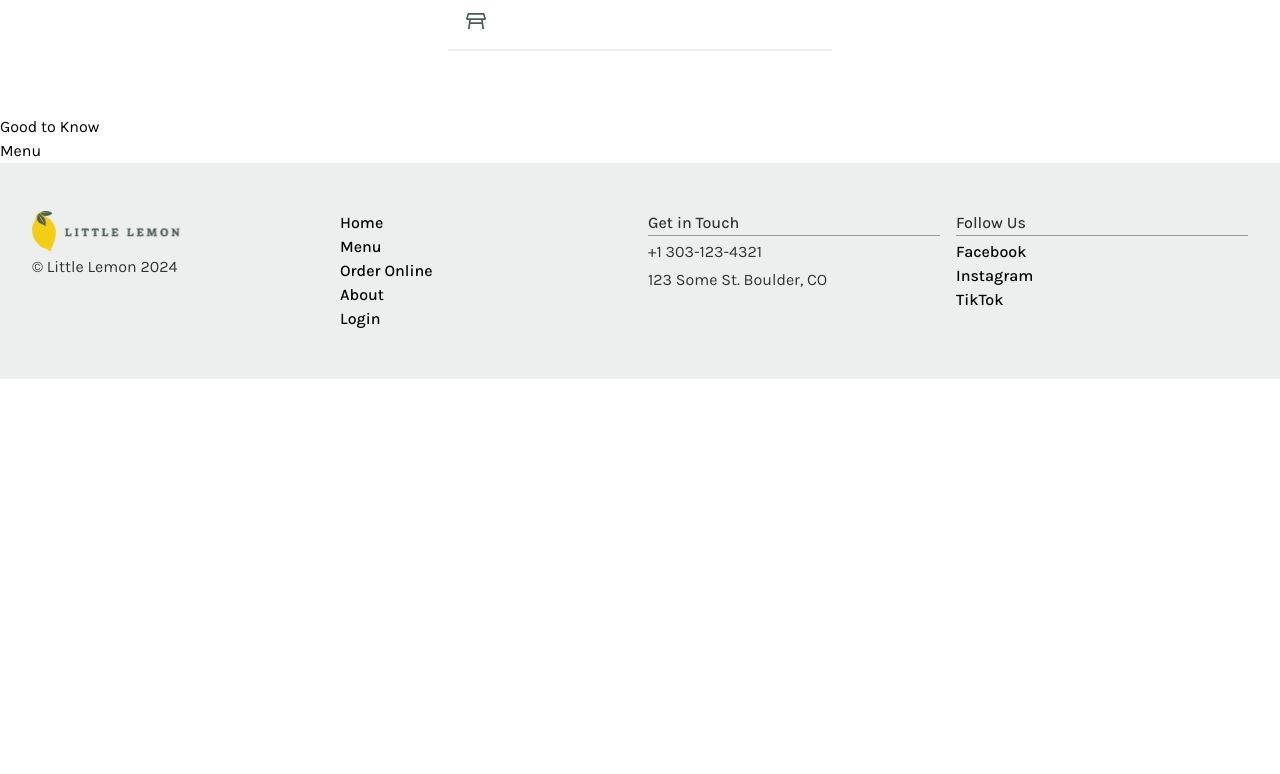
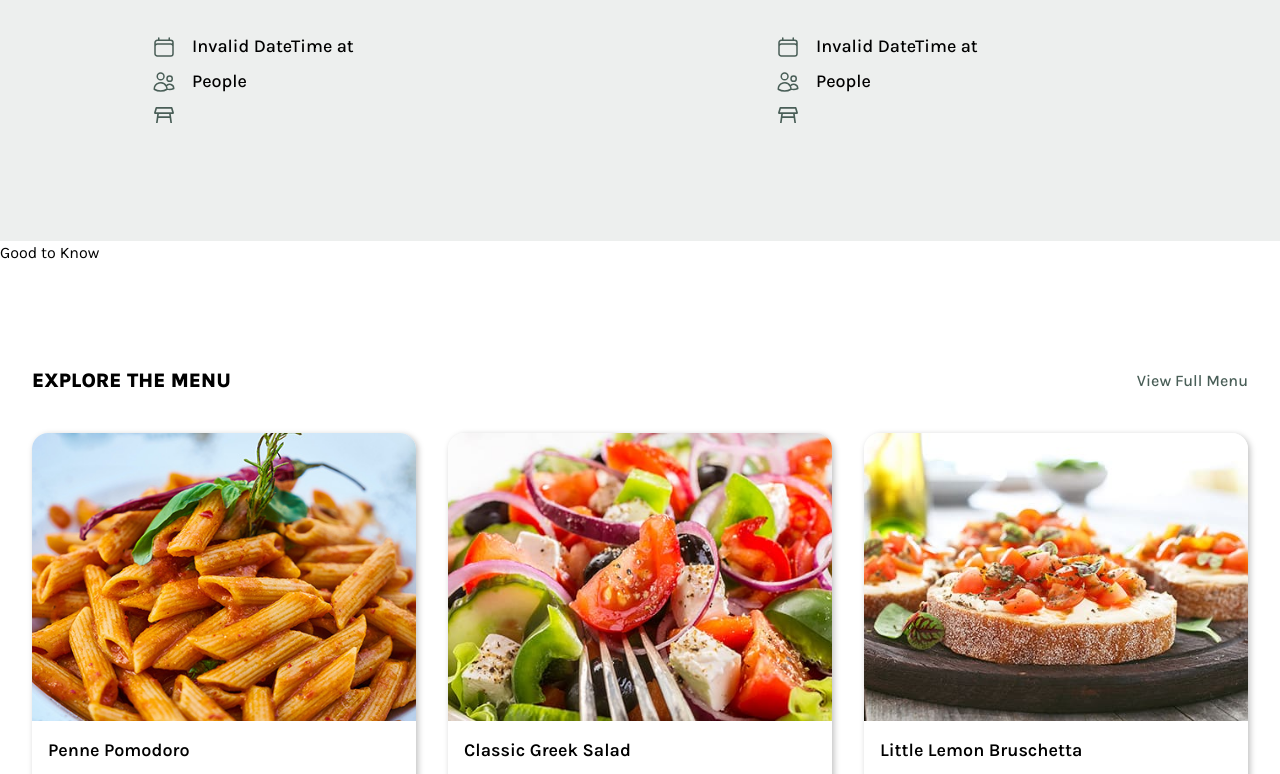
Before and after one commit to MoxieEric/meta-front-end-developer-capstone, a React (Create React App) app: page /confirmed in a window 1280 px wide. Shown: the part 746-1520 px from the top of the page. Before the commit the page ends 1125 px from the top, so only its background shows below. Built offline with nearby package versions, Linux system fonts and the light colour scheme; a web font is replaced by a local one.

Commit message:
save reservation to localstorage

```diff
--- a/src/components/form/BookingForm.js
+++ b/src/components/form/BookingForm.js
@@ -12,7 +12,8 @@ import { submitAPI } from '../../utils/api/bookingApi'
 
 const BookingForm = () => {
 	const navigate = useNavigate()
-	const { onClose, bookReservation } = useBookingContext()
+	const { onClose, bookReservation, activeReservationSlot } =
+		useBookingContext()
 
 	const handleSubmit = async ({
 		firstName,
@@ -23,6 +24,7 @@ const BookingForm = () => {
 	}) => {
 		if (submitAPI({ firstName, lastName, occasion, email, comment })) {
 			bookReservation({
+				...activeReservationSlot,
 				firstName,
 				lastName,
 				email,
--- a/src/components/layout/Modal.js
+++ b/src/components/layout/Modal.js
@@ -6,7 +6,7 @@ import { XMarkIcon } from '@heroicons/react/24/solid'
 
 const Modal = () => {
 	const modalRef = useRef()
-	const { isOpen, onClose } = useBookingContext()
+	const { isOpen, onClose, activeReservationSlot } = useBookingContext()
 	const closeModal = () => modalRef.current.close()
 
 	useEffect(() => {
@@ -36,7 +36,9 @@ const Modal = () => {
 					</div>
 
 					<div className='modal-body'>
-						<ReservationDetails />
+						<ReservationDetails
+							reservation={activeReservationSlot}
+						/>
 						<BookingForm />
 					</div>
 
--- a/src/components/reservations/ReservationDetails.js
+++ b/src/components/reservations/ReservationDetails.js
@@ -3,16 +3,14 @@ import {
 	SparklesIcon,
 	UsersIcon,
 } from '@heroicons/react/24/outline'
-import { useBookingContext } from '../../context/bookingContext'
 import TableIcon from '../icons/TableIcon'
 import { useEffect, useState } from 'react'
 import { DateTime } from 'luxon'
 
-const ReservationDetails = () => {
-	const { reservation, user } = useBookingContext()
+const ReservationDetails = ({ reservation }) => {
 	const [reservationDate, setReservationDate] = useState('')
 	useEffect(() => {
-		const label = DateTime.fromJSDate(new Date(reservation.date)).toFormat(
+		const label = DateTime.fromJSDate(new Date(reservation?.date)).toFormat(
 			'cccc LLL. d,'
 		)
 		setReservationDate(label)
@@ -22,21 +20,23 @@ const ReservationDetails = () => {
 			<div className='item'>
 				<CalendarIcon className='icon' />
 				<p className='lead-text'>
-					{reservationDate} at {reservation.time}
+					{reservationDate} at {reservation?.time}
 				</p>
 			</div>
 			<div className='item'>
 				<UsersIcon className='icon' />
-				<p className='lead-text'>{reservation.guests} People</p>
+				<p className='lead-text'>{reservation?.guests} People</p>
 			</div>
 			<div className='item'>
 				<TableIcon className='icon' />
-				<p className='lead-text'>{reservation.seating}</p>
+				<p className='lead-text'>{reservation?.seating}</p>
 			</div>
-			{user?.occasion && (
+			{reservation?.occasion && (
 				<div className='item'>
 					<SparklesIcon className='icon' />
-					<p className='lead-text'>{user.occasion}</p>
+					<p className='lead-text capitalize'>
+						{reservation.occasion}
+					</p>
 				</div>
 			)}
 		</div>
--- a/src/components/screens/BookingConfirmation.js
+++ b/src/components/screens/BookingConfirmation.js
@@ -1,10 +1,22 @@
-import { useBookingContext } from '../../context/bookingContext'
+import { useEffect, useState } from 'react'
 import PageSection from '../layout/PageSection'
 import ReservationDetails from '../reservations/ReservationDetails'
 import FeatureSection from '../sections/FeatureSection'
+import CardsSection from '../sections/CardsSection'
+import { Link } from 'react-router-dom'
+import Card from '../cards/Card'
+import CardImage from '../cards/CardImage'
+import CardHeader from '../cards/CardHeader'
+import CardBody from '../cards/CardBody'
+import specialsContent from '../../config/specialsContent'
 
 const BookingConfirmation = () => {
-	const { user } = useBookingContext()
+	const [reservation, setReservation] = useState(null)
+	useEffect(() => {
+		const storedReservation = localStorage.getItem('reservation')
+		setReservation(JSON.parse(storedReservation))
+	}, [])
+
 	return (
 		<>
 			<PageSection id='reservation' background='primary'>
@@ -20,12 +32,24 @@ const BookingConfirmation = () => {
 					]}
 				>
 					<p className='lead-text text-white'>
-						See you soon, {user.firstName}
+						See you soon, {reservation?.firstName}
 					</p>
 				</FeatureSection>
 			</PageSection>
-			<PageSection id='reservation-details' background='white'>
-				<ReservationDetails />
+			<PageSection id='reservation-details' background='light'>
+				<CardsSection
+					title='Reservation Details'
+					cta={<button>Share</button>}
+				>
+					<ReservationDetails
+						reservation={reservation}
+						title={'Reservation Details'}
+					/>
+					<ReservationDetails
+						reservation={reservation}
+						title={'Reservation Details'}
+					/>
+				</CardsSection>
 			</PageSection>
 
 			<section>
@@ -33,11 +57,29 @@ const BookingConfirmation = () => {
 					<h1>Good to Know</h1>
 				</header>
 			</section>
-			<section>
-				<header>
-					<h1>Menu</h1>
-				</header>
-			</section>
+			<PageSection id='specials' background='white'>
+				<CardsSection
+					title='Explore the Menu'
+					subtitle=''
+					cta={
+						<Link to='/menu' className='button button--link'>
+							View Full Menu
+						</Link>
+					}
+				>
+					{specialsContent.map((item) => (
+						<Card link={item.link} key={item.id}>
+							<CardImage src={item.image} alt={item.title} />
+							<CardHeader>
+								<h1>{item.title}</h1>
+							</CardHeader>
+							<CardBody>
+								<p>{item.description}</p>
+							</CardBody>
+						</Card>
+					))}
+				</CardsSection>
+			</PageSection>
 		</>
 	)
 }
--- a/src/context/bookingContext.js
+++ b/src/context/bookingContext.js
@@ -12,14 +12,13 @@ export const BookingProvider = ({ children }) => {
 			time: '',
 			guests: 0,
 			seating: '',
-		},
-		user: {
 			firstName: '',
 			lastName: '',
 			email: '',
 			comment: '',
 			occasion: '',
 		},
+		activeReservationSlot: null,
 		response: 'success',
 		responseMessage: '',
 	}
@@ -35,19 +34,20 @@ export const BookingProvider = ({ children }) => {
 				return {
 					...state,
 					isOpen: true,
-					reservation: action.reservation,
+					activeReservationSlot: action.activeReservationSlot,
 				}
 			}
 			case actions.CLOSE: {
 				return {
 					...state,
 					isOpen: false,
+					activeReservationSlot: null,
 				}
 			}
 			case actions.BOOK: {
 				return {
 					...state,
-					user: action.user,
+					reservation: action.reservation,
 				}
 			}
 			case actions.GET_TIMES: {
@@ -70,18 +70,19 @@ export const BookingProvider = ({ children }) => {
 		isOpen: state.isOpen,
 		bookingSlots: state.bookingSlots,
 		reservation: state.reservation,
-		user: state.user,
+		activeReservationSlot: state.activeReservationSlot,
 		getAvailableSlots: (date, guests) => {
 			dispatch({ type: actions.GET_TIMES, date, guests })
 		},
-		onOpen: (reservation) => {
-			dispatch({ type: actions.OPEN, reservation })
+		onOpen: (activeReservationSlot) => {
+			dispatch({ type: actions.OPEN, activeReservationSlot })
 		},
 		onClose: () => {
 			dispatch({ type: actions.CLOSE })
 		},
-		bookReservation: (user) => {
-			dispatch({ type: actions.BOOK, user })
+		bookReservation: (reservation) => {
+			dispatch({ type: actions.BOOK, reservation })
+			localStorage.setItem('reservation', JSON.stringify(reservation))
 		},
 	}
 
```
Also changed, not shown: src/styles/tailwind.min.css.
